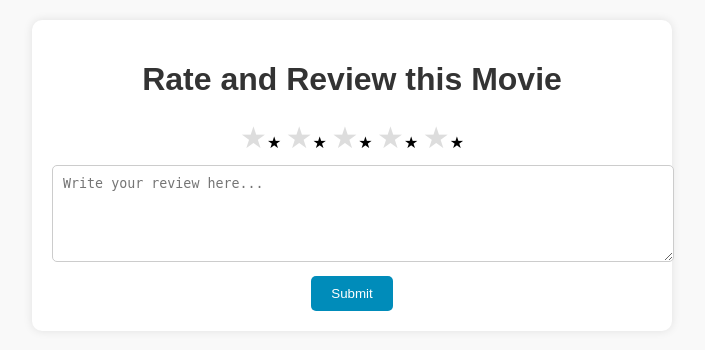
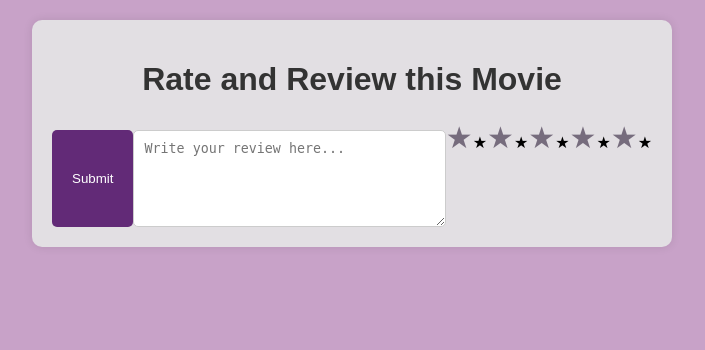
Before and after one commit to mondrita/cineHall_finder, a Flask app: page /movie/1/rate_review in a window 1280 px wide. Shown: the top 350 px of the page, without its empty margins (288-993 px from the left). Run offline with Flask 3, Linux system fonts and the light colour scheme.

Commit message:
rate_review.html

```diff
--- a/app/templates/rate_review.html
+++ b/app/templates/rate_review.html
@@ -7,7 +7,7 @@
     <style>
         body {
             font-family: Arial, sans-serif;
-            background-color: #f9f9f9;
+            background-color: #C8A2C8;
             margin: 0;
             padding: 20px;
         }
@@ -15,7 +15,7 @@
         .container {
             max-width: 600px;
             margin: 0 auto;
-            background-color: #fff;
+            background-color: #e2dfe3;
             padding: 20px;
             border-radius: 10px;
             box-shadow: 0 0 10px rgba(0, 0, 0, 0.1);
@@ -28,6 +28,8 @@
 
         .rating-form {
             text-align: center;
+            display: flex;
+            flex-direction: row-reverse;
         }
 
         .rating-input {
@@ -42,7 +44,7 @@
         label:before {
             content: "\2605"; /* Unicode star character */
             font-size: 30px;
-            color: #ddd;
+            color: #766c7d;
         }
 
         label:hover:before,
@@ -60,7 +62,7 @@
         }
 
         .submit-btn {
-            background-color: #008CBA;
+            background-color: #622A77;
             color: #fff;
             padding: 10px 20px;
             border: none;
@@ -71,7 +73,7 @@
         }
 
         .submit-btn:hover {
-            background-color: #005F6B;
+            background-color: #49195b;
         }
     </style>
 </head>
@@ -79,15 +81,15 @@
     <div class="container">
         <h1>Rate and Review this Movie</h1>
         <form class="rating-form" action="/movie/{{ Rank }}/rate_review" method="POST">
-            <input class="rating-input" type="radio" id="star1" name="rating" value="1">
+            <input class="rating-input" type="radio" id="star5" name="rating" value="1">
             <label for="star1">&#9733;</label>
-            <input class="rating-input" type="radio" id="star2" name="rating" value="2">
+            <input class="rating-input" type="radio" id="star4" name="rating" value="2">
             <label for="star2">&#9733;</label>
             <input class="rating-input" type="radio" id="star3" name="rating" value="3">
             <label for="star3">&#9733;</label>
-            <input class="rating-input" type="radio" id="star4" name="rating" value="4">
+            <input class="rating-input" type="radio" id="star2" name="rating" value="4">
             <label for="star4">&#9733;</label>
-            <input class="rating-input" type="radio" id="star5" name="rating" value="5">
+            <input class="rating-input" type="radio" id="star1" name="rating" value="5">
             <label for="star5">&#9733;</label>
             <textarea class="review-input" name="review" rows="5" placeholder="Write your review here..."></textarea>
             <button class="submit-btn" type="submit">Submit</button>
```
